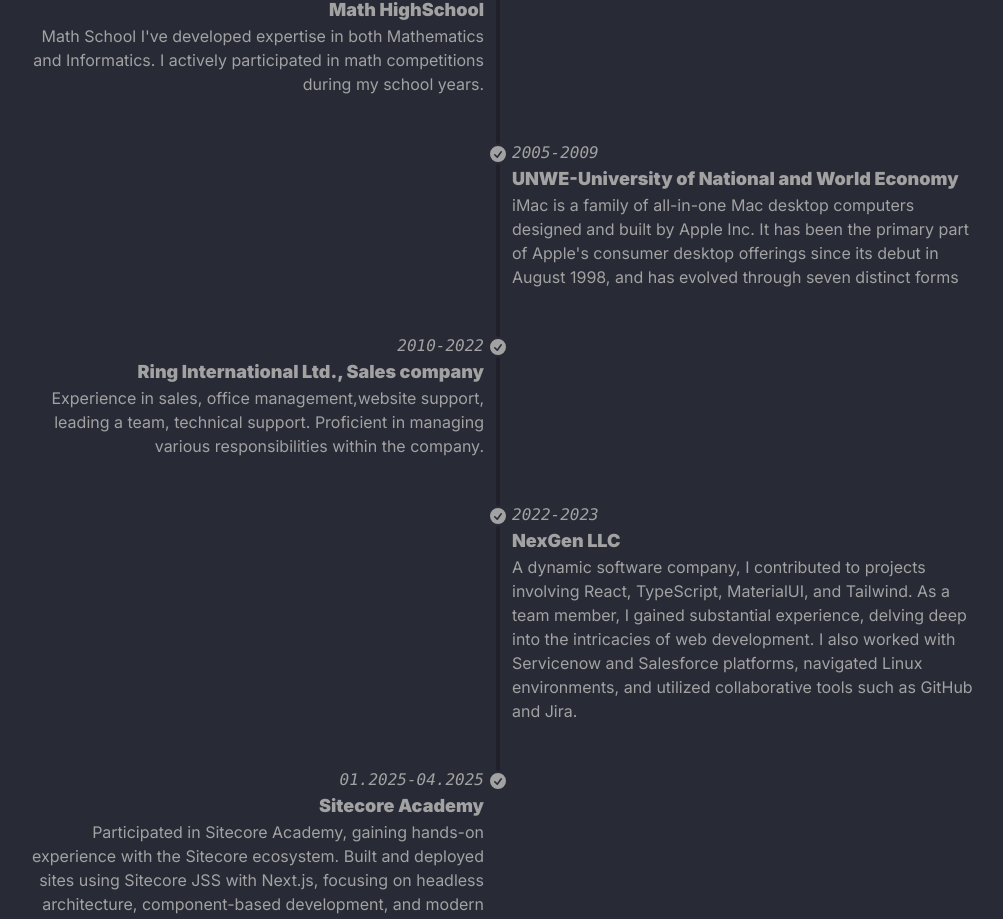
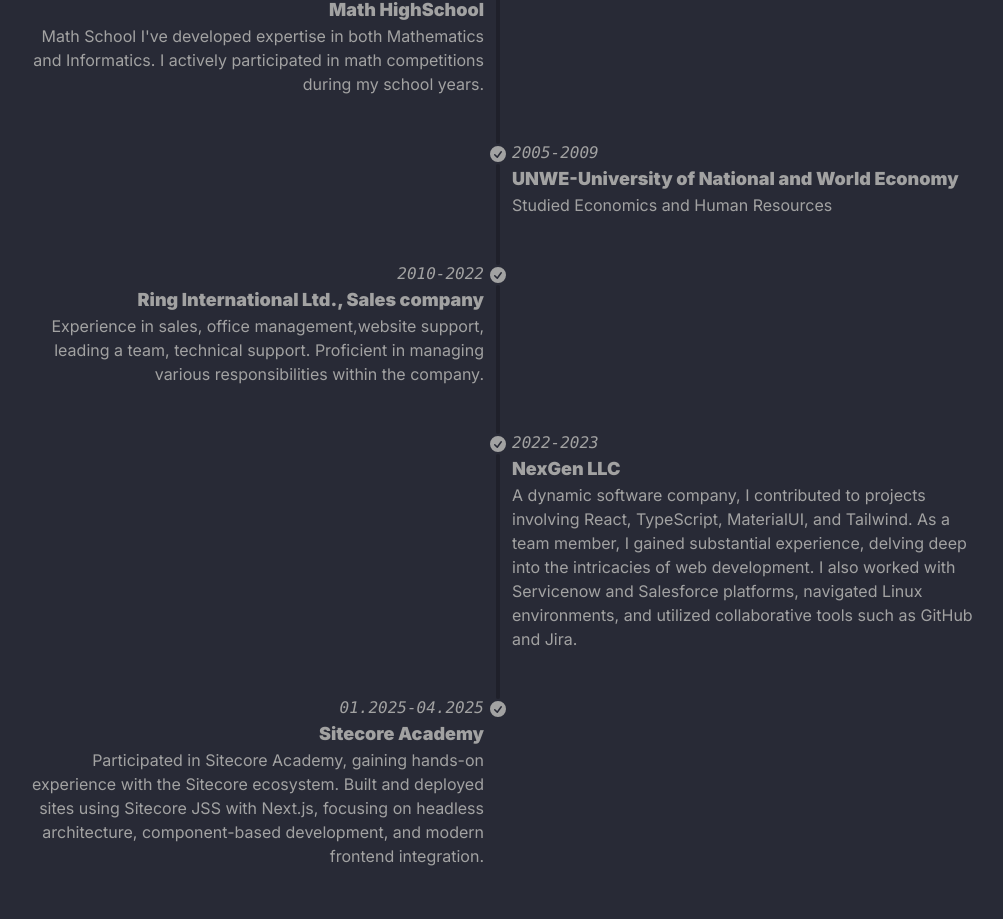
Before and after one commit to plamena-petkova/plamena-petkova-portfolio, a Next.js app: page / in a window 1280 px wide. Shown: the part 1649-2568 px from the top of the page, without its empty margins (142-1145 px from the left). Built offline with nearby package versions, Linux system fonts and the light colour scheme; no server answers; the database is empty.

Commit message:
Bug fix in timeline

```diff
--- a/app/components/Timeline.tsx
+++ b/app/components/Timeline.tsx
@@ -49,9 +49,7 @@
                     <div className="timeline-end md:mb-10">
                         <time className="font-mono italic">2005-2009</time>
                         <div className="text-lg font-black">UNWE-University of National and World Economy</div>
-                        iMac is a family of all-in-one Mac desktop computers designed and built by Apple Inc. It has
-                        been the primary part of Apple&apos;s consumer desktop offerings since its debut in August 1998,
-                        and has evolved through seven distinct forms
+                        Studied Economics and Human Resources
                     </div>
                     <hr />
                 </li>
```
